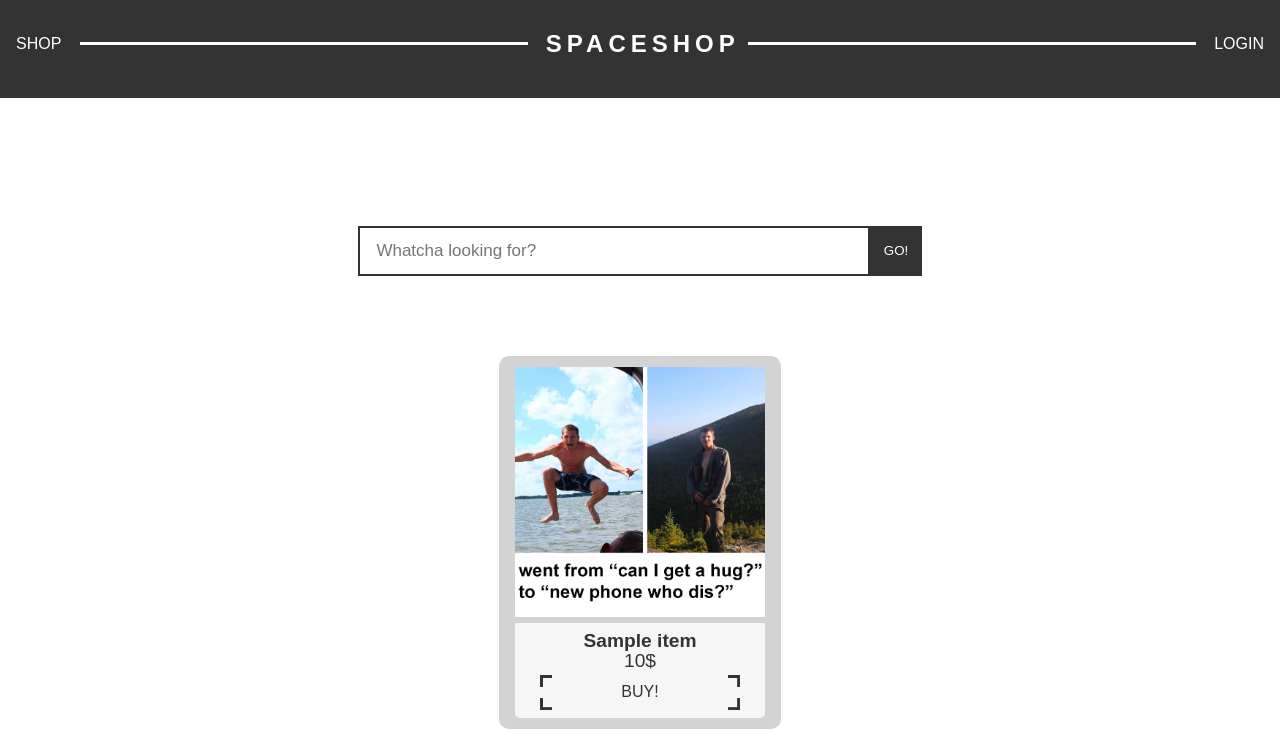
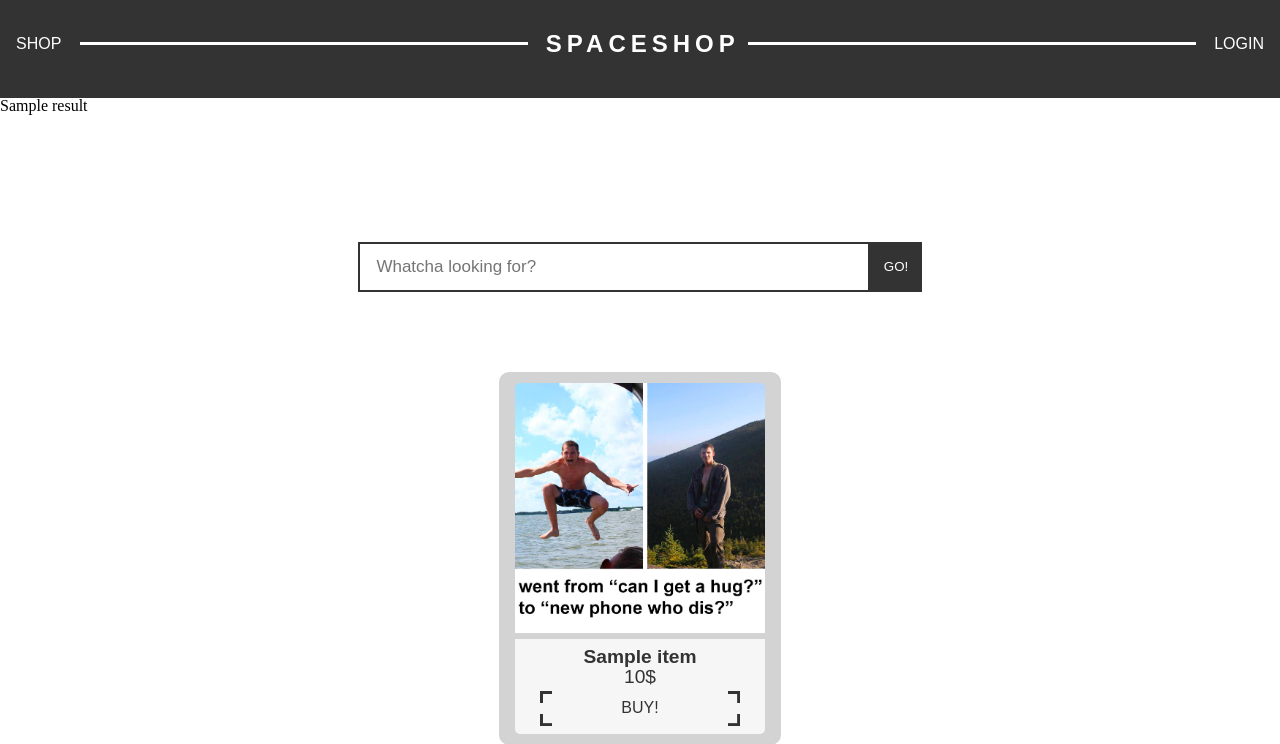
Before and after one commit to ritsec/ISTS17-Store, a Flask app: template app/templates/shop.html in a window 1280 px wide. Shown: the top 744 px of the page. Run offline with Flask 2, Linux system fonts and the light colour scheme; the template is opened without the code that fills it: most values are stand-ins (such as "Sample title", 1, 10 or a date in 2020); some libraries are stand-ins or nearby versions.

Commit message:
display buying result in a div

```diff
--- a/app/templates/login.html
+++ b/app/templates/login.html
@@ -34,7 +34,7 @@
                 <div id="error">{{ error }}</div>
             {% endif %}
             <form method='POST' class="login-form" name="login_form" action="/login">
-                <input id="username" type="text" name="username" placeholder="Usernmae"><br />
+                <input id="username" type="text" name="username" placeholder="Username"><br />
                 <input id="password" type="password" name="password" placeholder="Password"><br />
                 <button type="submit">Beam me up, fam</button>
                 </form>
--- a/app/templates/shop.html
+++ b/app/templates/shop.html
@@ -9,7 +9,9 @@
 
     </section>
     {% endif %}
-
+<div id="result">
+    {{ result }}
+</div>
 <section class="search">
      <div class="search-container">
         <form method="POST" name="search_form" action="/search">
--- a/app/views.py
+++ b/app/views.py
@@ -241,7 +241,7 @@ def shop():
 
     # this is returned to the js function that does a post request to /shop
     # the js function then displays this in the <div id="result">
-    return "{} bought".format(boughten_item), 200
+    return render_template('shop.html', result="{} bought".format(boughten_item), items=items)
 
 @APP.route('/account', methods=['GET'])
 def account():
```
